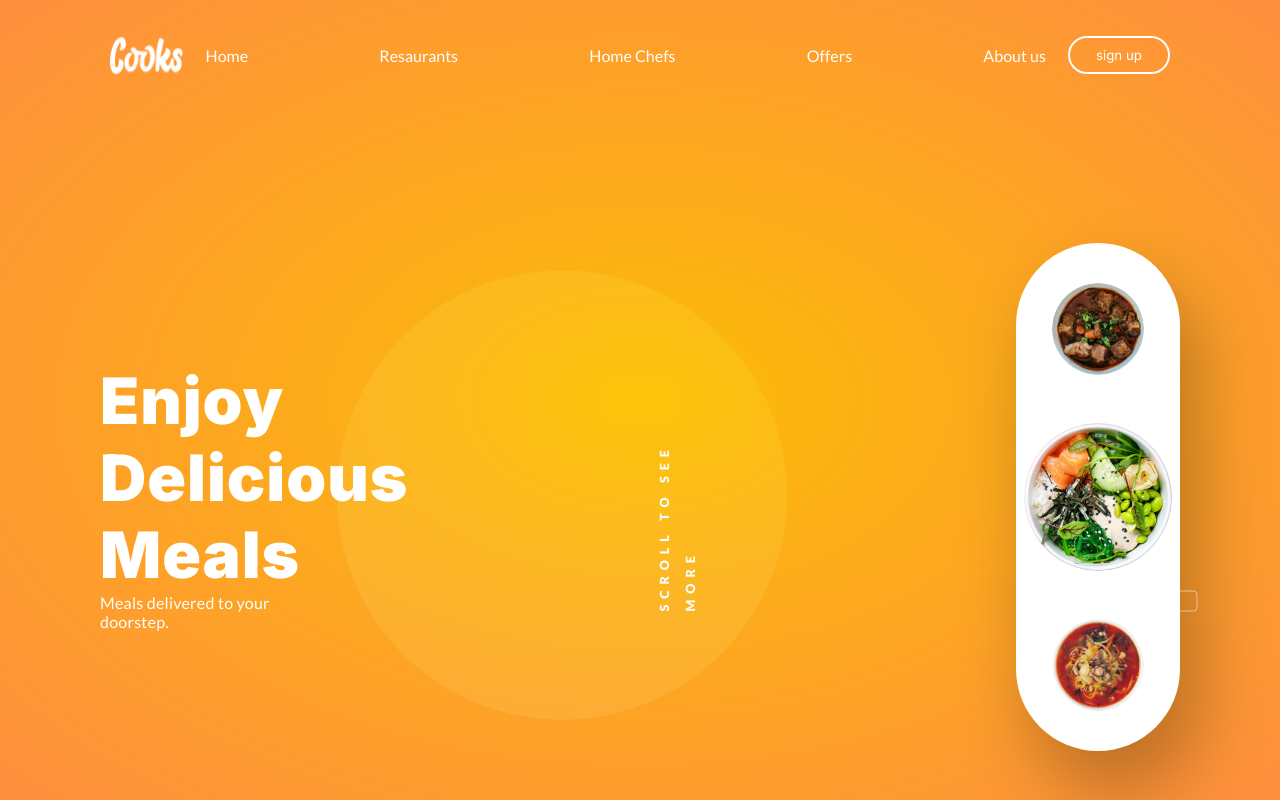
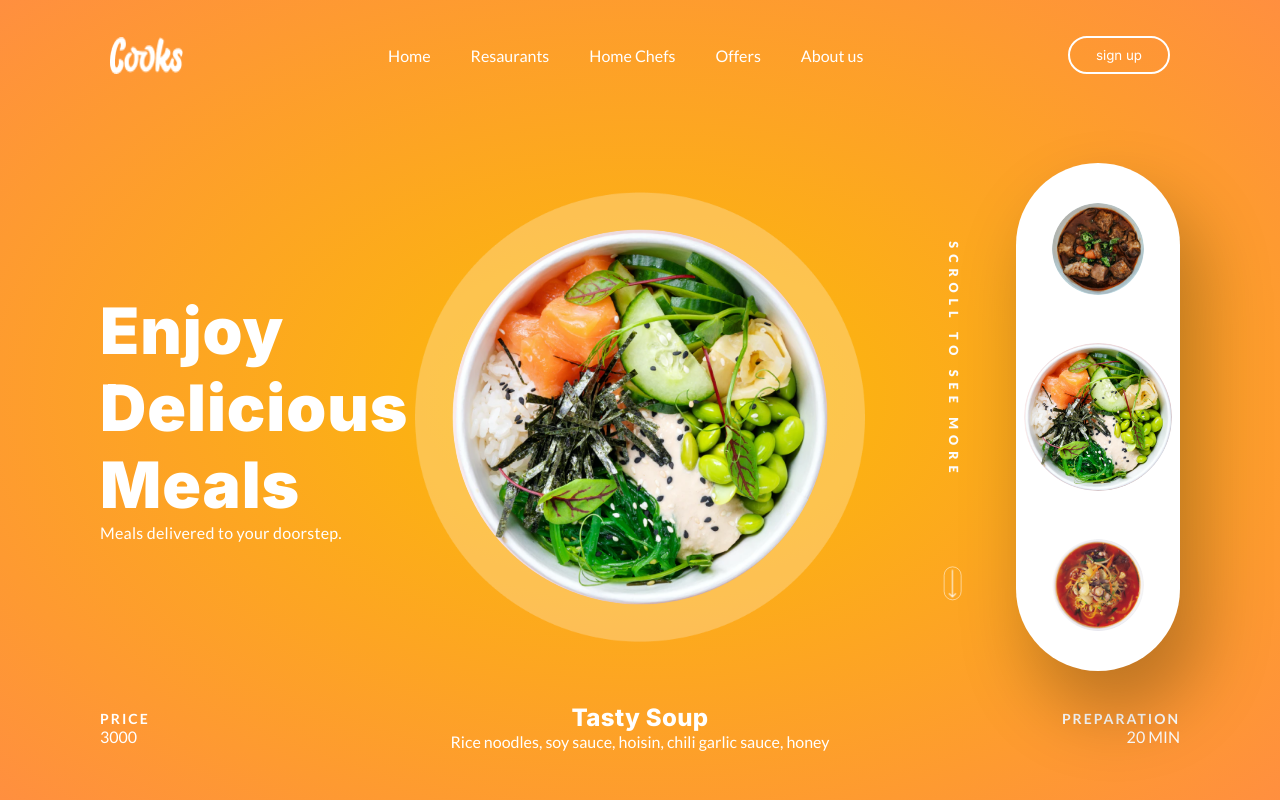
Before and after one commit to Alexkings47/Bezao-challenge, a React (Create React App) app: page / in a window 1280 px wide. Built offline with nearby package versions, Linux system fonts and the light colour scheme.

Commit message:
completed layout

```diff
--- a/src/components/Data.js
+++ b/src/components/Data.js
@@ -3,18 +3,21 @@ export const Data = [
     imgUrl: "dish1.png",
     price: 3000,
     ingredients: "Rice noodles, soy sauce, hoisin, chili garlic sauce, honey",
-    time: "20 MIN"
+    time: "20 MIN",
+    title: "Tasty Soup"
   },
   {
     imgUrl: "dish2.png",
     price: 3000,
     ingredients: "Rice noodles, soy sauce, hoisin, chili garlic sauce, honey",
-    time: "20 MIN"
+    time: "20 MIN",
+    title: "Tasty Soup"
   },
   {
     imgUrl: "dish3.png",
     price: 3000,
     ingredients: "Rice noodles, soy sauce, hoisin, chili garlic sauce, honey",
-    time: "20 MIN"
+    time: "20 MIN",
+    title: "Tasty Soup"
   },
 ];
--- a/src/components/elements/MealScroll.jsx
+++ b/src/components/elements/MealScroll.jsx
@@ -1,14 +1,13 @@
 import React from "react";
 import styled from "styled-components";
-import { Data } from "../Data";
 
-const MealScroll = () => {
+const MealScroll = ({ data }) => {
   function handleScroll() {
     console.log("Scrolled");
   }
   return (
     <StyledDiv onClick={handleScroll}>
-      {Data.map((item, index) => {
+      {data.map((item, index) => {
         return index === 1 ? (
           <img
             className="active-image"
--- a/src/components/sections/Meals.jsx
+++ b/src/components/sections/Meals.jsx
@@ -1,9 +1,11 @@
 import React, { useState } from "react";
 import styled from "styled-components";
 import MealScroll from "../elements/MealScroll";
+import { Data } from "../Data";
+import { BsArrowRight } from "react-icons/bs";
 
 const Meals = () => {
-  const [activeMeal, setactiveMeal] = useState([]);
+  const [activeMeal, setactiveMeal] = useState(Data);
 
   return (
     <StyledSection>
@@ -18,25 +20,39 @@ const Meals = () => {
         <div className="meal-image">
           <img
             src={require("../../images/background.png")}
-            alt="back drop image"
+            alt="back drop"
             className="backdrop-img"
+          />
+          <img
+            src={require(`../../images/${activeMeal[1].imgUrl}`)}
+            className="meal-display"
+            alt="meal"
           />
         </div>
         <div className="meal-scroll">
           {/* meal-scroll-label */}
           <div className="meal-scroll-label">
-            <div>Scroll to see more</div>
+            <p>Scroll to see more</p>
             <button className="nav-signup-btn" onClick={""}>
-              &darr;
+              <img src={require("../../images/arrow.png")} alt="arrow" />
             </button>
           </div>
-         <MealScroll />
+          <MealScroll data={activeMeal} />
         </div>
       </div>
       <div className="meal-bottom">
-        <div className="meal-price"></div>
-        <div className="meal-details"></div>
-        <div className="meal-time"></div>
+        <div className="meal-price">
+          <span className="meal-description">PRICE </span> <br />{" "}
+          <span>{activeMeal[1].price}</span>
+        </div>
+        <div className="meal-details">
+          <span className="meal-title">{activeMeal[1].title} </span> <br />
+          <span>{activeMeal[1].ingredients}</span>
+        </div>
+        <div className="meal-time">
+          <span className="meal-description">Preparation </span> <br />
+          <span>{activeMeal[1].time}</span>
+        </div>
       </div>
     </StyledSection>
   );
@@ -47,22 +63,22 @@ const StyledSection = styled.section`
   display: flex;
   justify-content: space-between;
   flex-direction: column;
-  align-items: center;
+  /* align-items: center; */
   color: #ffffff;
 
   .meal-top,
   .meal-bottom {
     display: flex;
+    width: 100%;
     justify-content: space-between;
     align-items: center;
-    width: 100%;
   }
   .meal-text {
+    width: 30%;
     &-title {
       font-family: "Inter";
       font-weight: 900;
       font-size: 64px;
-      width: 200px;
       line-height: 77px;
       letter-spacing: 0.015em;
     }
@@ -76,41 +92,96 @@ const StyledSection = styled.section`
   }
 
   .meal-image {
+    position: relative;
+    display: flex;
+    justify-content: center;
+    align-items: center;
+    width: 40%;
+
     .backdrop-img {
       width: 450px;
       height: 450px;
-      mix-blend-mode: soft-light;
       opacity: 0.5;
+    }
+
+    .meal-display {
+      width: 375px;
+      height: 375px;
+      border-radius: 50%;
+      position: absolute;
+      top: 50%;
+      left: 50%;
+      transform: translate(-50%, -50%);
     }
   }
 
   .meal-scroll {
+    position: relative;
     display: flex;
-    justify-content: space-between;
+    justify-content: flex-end;
     align-items: center;
-
+    width: 30%;
 
     &-label {
-      height: 500px;
-      transform: rotate(-90deg);
+      display: flex;
+      justify-content: space-between;
+      align-items: center;
+      height: 100%;
+      margin-right: -7rem;
+      transform: rotate(90deg);
 
-      div {
+      p {
         font-weight: 800;
         font-size: 12.6px;
         line-height: 26px;
-        height: 500px;
         letter-spacing: 6px;
         text-transform: uppercase;
         color: #fcfcfc;
+        white-space: nowrap;
+        margin-right: 5rem;
       }
+
       button {
-        width: 21px;
-        border-radius: 4px;
+        border-radius: 10px;
         background: none;
-        height: 46px;
+        padding: 2px 4px;
         color: #ffffff;
         border: 1px solid rgba(255, 255, 255, 0.5);
+        font-size: 24px;
+        margin-left: 1rem;
+        display: flex;
+        justify-content: center;
+        align-items: center;
+        transform: rotate(-90deg);
       }
     }
   }
+  .meal-time,
+  .meal-price {
+    width: 30%;
+  }
+
+  .meal-details {
+    width: 40%;
+    text-align: center;
+  }
+  .meal-bottom {
+    margin-top: 2rem;
+  }
+  .meal-time {
+    text-align: right;
+  }
+  .meal-description {
+    font-weight: 700;
+    font-size: 14px;
+    letter-spacing: 2px;
+    text-transform: uppercase;
+  }
+  .meal-title {
+    font-family: "Inter";
+    font-weight: 800;
+    font-size: 24px;
+    line-height: 29px;
+    letter-spacing: 0.015em;
+  }
 `;
--- a/src/components/sections/Navbar.jsx
+++ b/src/components/sections/Navbar.jsx
@@ -30,7 +30,7 @@ const StyledNav = styled.nav`
   justify-content: space-between;
   align-items: center;
   width: 100%;
-   color: white;
+  color: white;
 
   .logo {
     width: 73.46px;
@@ -41,7 +41,7 @@ const StyledNav = styled.nav`
     list-style: none;
     font-size: 16px;
     line-height: 19.2px;
-    justify-content: space-between;
+    justify-content: center;
     align-items: center;
 
     li:not(:last-child) {
```
Also changed, not shown: src/images/arrow.png (added).
